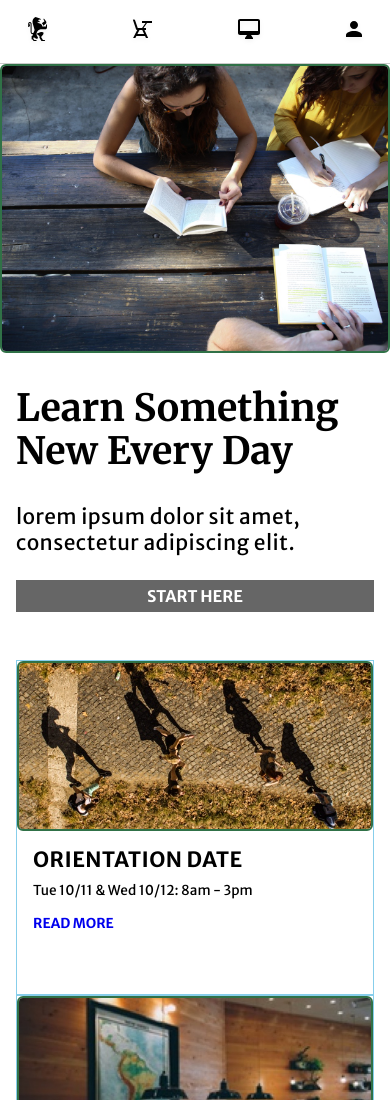
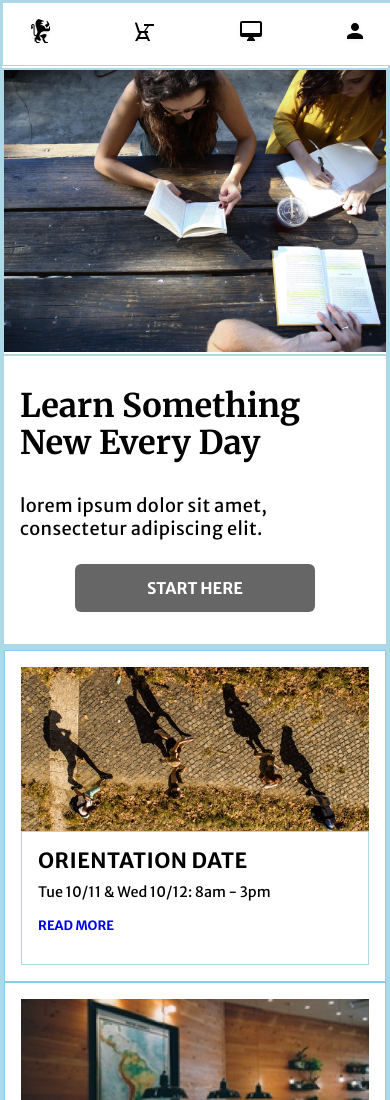
Before and after one commit to bpmaiden/colmar, a plain HTML site: page index.html in a window 390 px wide. Shown: the top 1100 px of the page. Drawn offline with Linux system fonts and the light colour scheme.

Commit message:
Basic responsive layout completed.

```diff
--- a/css/styles.css
+++ b/css/styles.css
@@ -7,9 +7,9 @@
 }
 
 /* Add temporary borders to elements during layout */
-/* div, ul, li, header, footer, nav, section {
+div, ul, li, header, footer, nav, section {
 	border: 1px solid lightblue;
-} */
+}
 
 html {
   font-family: "Merriweather Sans", Arial, sans-serif;
@@ -29,6 +29,7 @@ h2 {
   font-family: Merriweather, "Lucida Bright", serif;
   font-size: 2.04rem;
   font-weight: 700;
+  line-height: 1.124;
   }
 
 h3 {
@@ -70,14 +71,13 @@ nav a {
 }
 
 section {
-  padding: 2rem 0;
+  padding: 2rem 1.5rem;
   display: flex;
   flex-direction: column;
   align-items: center;
 }
 
 .feature-wrap {
-  margin-left: 1.5rem;
   display: flex;
 }
 
@@ -185,9 +185,9 @@ header .mobile {
      room for the fixed header at top of page. */
 }
 
-.supporting-info {
+#intro .supporting-info {
+  max-width: 340px;
   justify-content: center;
-  padding-right: 10rem;
 }
 
 #intro h2 {
@@ -222,7 +222,7 @@ header .mobile {
 
 #campus-life .article-card a {
   margin-top: 0.55rem;
-  font-size: 0.75rem;
+  font-size: 0.8rem;
   font-weight: 700;
   text-transform: uppercase;
 }
@@ -245,12 +245,11 @@ header .mobile {
 }
 
 .course-card {
-  width: 342px;
+  width: 354px;
   margin: 1rem;
 }
 
-.media img, video, .supporting-info img, .course-card img, .course-content-wrap {
-  border: 2px solid rgba(0,80,29,.81);
+#intro a, .course-card img, .course-content-wrap {
   border-radius: 6px;
 }
 
@@ -304,18 +303,18 @@ footer {
   padding: 1rem 1.5rem;
   display: flex;
   justify-content: space-between;
+  align-items: center;
   font-size: 0.75rem;
-}
-
-footer nav a {
-  margin-left: 0.75rem;
 }
 
 /*** Media Queries ***/
 
-@media only screen and (max-width: 880px) {
-  section {
-    padding: 1rem;
+/* 910 Pixel Width (Tablet - Landscape) */
+
+@media only screen and (max-width: 910px) {
+  h1 {
+    font-size: 2.04rem;
+    line-height: 1.124;
   }
 
   section h2 {
@@ -326,8 +325,14 @@ footer nav a {
     margin: 0;
   }
 
+  #intro h3 {
+    margin: 2rem 0 1.5rem 0;
+    font-size: 1.14rem;
+    line-height: 1.264;
+  }
+
   .article-card {
-    padding: 0;
+    padding-right: 1rem;
     display: block;
     border: 1px solid skyblue;
   }
@@ -354,6 +359,10 @@ footer nav a {
     margin-top: 0.575rem;
   }
 
+  #campus-life .media h2 {
+    margin: 1rem 0 0.25rem 0;
+  }
+
   #campus-life .article-card a {
     margin-top: 1rem;
   }
@@ -371,6 +380,8 @@ footer nav a {
   }
 }
 
+/* 680 Pixel Width (Tablet - Portrait) */
+
 @media only screen and (max-width: 680px) {
   header .mobile {
     display: flex;
@@ -386,8 +397,49 @@ footer nav a {
     display: none;
   }
 
+  section {
+    padding: 0;
+  }
+
+  .supporting-info {
+    width: 100%;
+    padding: 2rem 1rem;
+  }
+
+  .feature-wrap {
+    margin: 0;
+    flex-direction: column;
+  }
+
   p {
-    font-size: 0.85rem;
+    font-size: 0.9rem;
+  }
+
+  #intro .media {
+    width: 100%;
+    padding: 0;
+  }
+
+  #intro .supporting-info {
+    max-width: none;
+  }
+
+  #intro a {
+    width: 240px;
+    margin: 0 auto;
+    padding: 1rem;
+  }
+
+  #campus-life .supporting-info {
+    padding: 0;
+  }
+
+  #campus-life .description-wrap {
+    padding-left: 1rem;
+  }
+
+  #campus-life .media, #achievement .supporting-info {
+    display: none;
   }
 
   #achievement .media {
@@ -395,52 +447,24 @@ footer nav a {
     padding: 0;
   }
 
-  #achievement .supporting-info {
-    display: none;
-  }
-
   .course-card {
     margin: 1rem 0.75rem;
   }
 }
 
+/* 500 Pixel Width (Mobile - Portrait) */
+
 @media only screen and (max-width: 500px) {
-  section {
-    padding: 0;
-  }
-
   .feature-wrap {
     flex-direction: column;
-  }
-
-  .media {
-    width: 100%;
-    padding: 0;
-  }
-
-  #campus-life .media {
-    display: none;
-  }
-
-  .supporting-info {
-    width: 100%;
-    padding: 2rem 1rem;
   }
 
   #intro h3 {
     margin: 2rem 0 1.5rem 0;
   }
 
-  #campus-life .supporting-info {
-    padding-top: 1rem;
-  }
-
   .description-wrap {
-    padding: 1rem 1rem 4rem 1rem;
-  }
-
-  #campus-life .article-card a {
-    font-size: 0.85rem;
+    padding: 1rem 1rem 2rem 1rem;
   }
 
   .course-card {
@@ -448,7 +472,7 @@ footer nav a {
     margin: 0.25rem 0.5rem;
   }
 
-  .course-card img, .course-card i, .course-card h4, .course-card p {
+  #campus-life .media, .course-card img, .course-card i, .course-card h4, .course-card p {
     display: none;
   }
 
@@ -460,4 +484,20 @@ footer nav a {
     height: auto;
     margin: 0;
   }
+
+  .catalog-wrap {
+    padding-bottom: 1rem;
+  }
+
+  #achievement h2 {
+    margin: 2rem 0 1rem 0;
+  }
+
+  #achievement .media {
+    padding-bottom: 1.5rem;
+  }
+
+  #achievement h3, #achievement p, footer nav {
+    display: none;
+  }
 }
--- a/index.html
+++ b/index.html
@@ -11,9 +11,11 @@
   <link rel="stylesheet" href="css/styles.css" type="text/css">
   <link rel="shortcut icon" href="images/colmar-logo.png" type="image/x-icon">
 </head>
+
 <body>
   <div id="content-wrap">
     <header>
+
       <!-- Desktop Header Content -->
       <div class="desktop">
         <div class="org-id">
@@ -27,6 +29,7 @@
           <a href="#">Sign in</a>
         </nav>
       </div>
+
       <!-- Mobile Header Content -->
       <div class="mobile">
         <a href="#"><img src="images/ic-logo.svg" alt="Colmar Academy Home"></a>
@@ -43,8 +46,8 @@
           <img src="images/banner.jpg" alt="Studying together outside">
         </div>
         <div class="supporting-info">
-          <h1>Learn something new every day</h1>
-          <h3>Lorem ipsum dolor sit amet, consectetur adipiscing elit.</h3>
+          <h1>Learn something new every&nbsp;day</h1>
+          <h3>Lorem ipsum dolor sit amet, consectetur adipiscing&nbsp;elit.</h3>
           <a href="#">Start here</a>
         </div>
       </div>
@@ -56,7 +59,7 @@
           <div class="media">
             <img src="images/information-main.jpg" alt="Student reading outside">
             <h2>It Doesn&rsquo;t Hurt to Keep Practicing&hellip;</h2>
-            <p>&ldquo;Duis arcu tortor, suscipit eget, imperdiet nec, imperdiet iaculis, ipsum. Sed aliquam ultrices mauris. Integer ante arcu, accumsan a, consectetuer eget, posuere ut, mauris. Praesent adipiscing. Nam pretium turpis et arcu.&rdquo;</p>
+            <p>&ldquo;Duis arcu tortor, suscipit eget, imperdiet nec, imperdiet iaculis, ipsum. Sed aliquam ultrices mauris. Integer ante arcu, accumsan a, consectetuer eget, posuere ut, mauris. Praesent adipiscing. Nam pretium turpis et&nbsp;arcu.&rdquo;</p>
             <p>&ndash; Emanuel, Sr. Strategist at Hiring.com</p>
           </div>
           <div class="supporting-info">
@@ -74,7 +77,7 @@
               <img class="mobile-image" src="images/information-campus-mobile.jpg" alt="Coffeehouse">
               <div class="description-wrap">
                 <h3>Our campus</h3>
-                <p>Find which campus is close by you</p>
+                <p>Find which campus is close by&nbsp;you</p>
                 <a href="#">Read more</a>
               </div>
             </div>
@@ -185,7 +188,7 @@
             <p>Sorry, your browser doesn't support this video player.</p>
           </video>
           <h3>Reimagine urban&hellip;</h3>
-          <p>&ldquo;Duis arcu tortor, suscipit eget, imperdiet nec, imperdiet iaculis, ipsum. Sed aliquam ultrices mauris. Integer ante arcu, accumsan a, consectetuer eget, posuere ut, mauris. Praesent adipiscing. Nam pretium turpis et arcu.&rdquo;</p>
+          <p>&ldquo;Duis arcu tortor, suscipit eget, imperdiet nec, imperdiet iaculis, ipsum. Sed aliquam ultrices mauris. Integer ante arcu, accumsan a, consectetuer eget, posuere ut, mauris. Praesent adipiscing. Nam pretium turpis et&nbsp;arcu.&rdquo;</p>
         </div>
         <div class="supporting-info">
           <div id="orientation" class="article-card">
@@ -209,8 +212,7 @@
     <footer>
       <p>&copy; 2019 Colmar Academy. All rights reserved</p>
       <nav>
-        <a href="#">Terms</a>
-        <a href="#">Privacy</a>
+        <a href="#">Terms</a>&nbsp;&nbsp;&nbsp;<a href="#">Privacy</a>
       </nav>
     </footer>
   </div>
```
